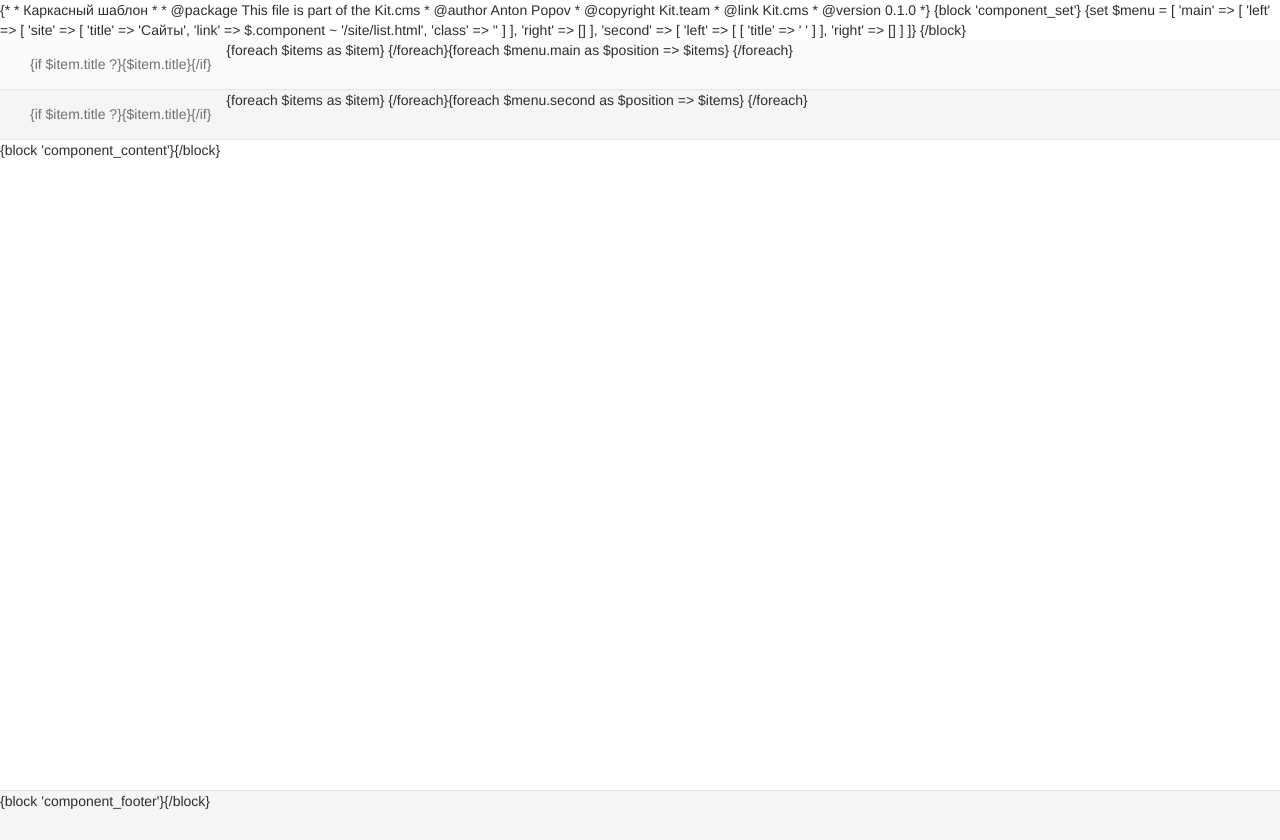
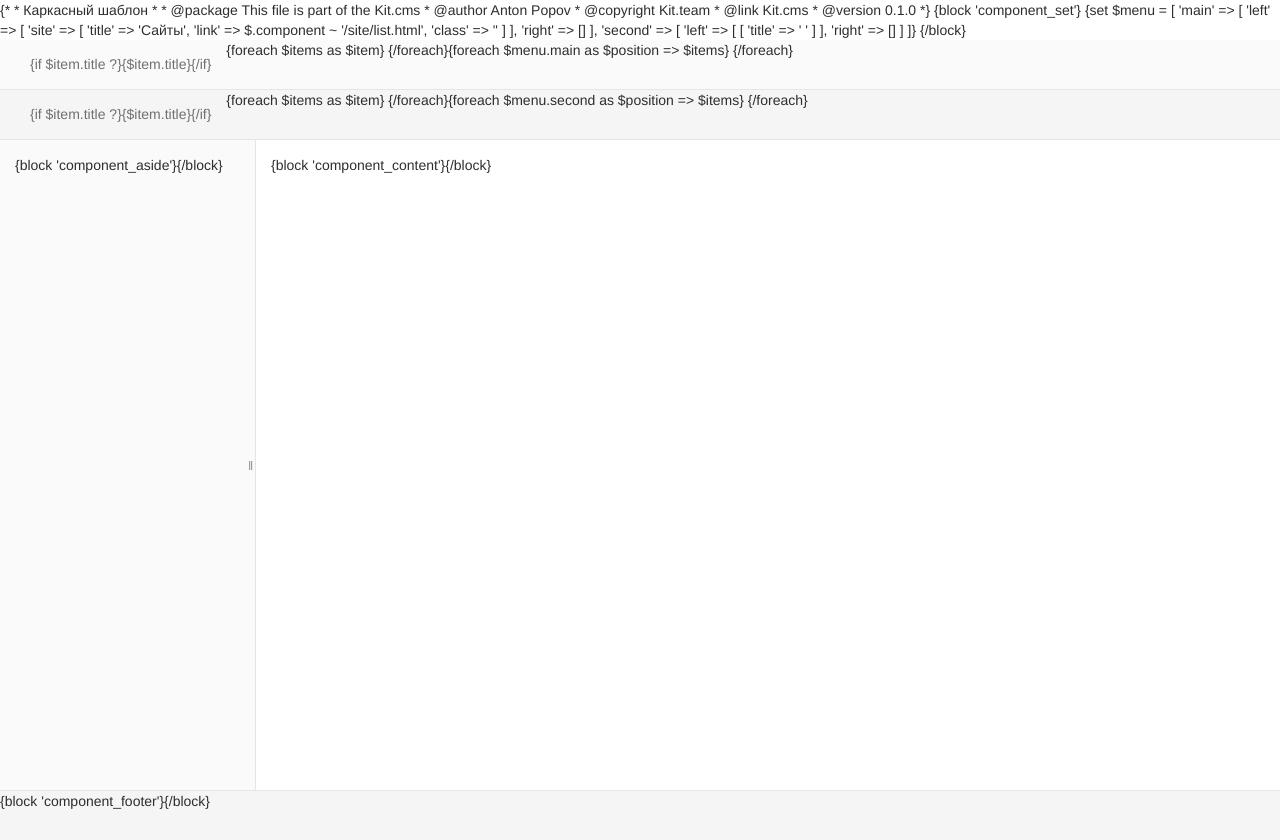
Before and after one commit to kitcms/old, a PHP site: page / in a window 1280 px wide. Run offline with PHP 8.4, Linux system fonts and the light colour scheme.

Commit message:
Стилизация панели администрирования Разбивка рабочей области на две части.

```diff
--- a/application/Components/Dashboard/Views/assets/component/css/bootstrap-theme.css
+++ b/application/Components/Dashboard/Views/assets/component/css/bootstrap-theme.css
@@ -28,6 +28,7 @@ html, body {
 .navbar-default .navbar-nav > .active > a:hover,
 .navbar-default .navbar-nav > .active > a:focus {
   color: #000000 !important;
+  font-weight: 600;
   background: transparent;
 }
 .navbar-default .navbar-nav > .active > a:after {
@@ -59,6 +60,7 @@ html, body {
 .navbar-inverse .navbar-nav > .active > a:hover,
 .navbar-inverse .navbar-nav > .active > a:focus {
   color: #1f78d1 !important;
+  font-weight: 600;
   background: transparent;
 }
 .navbar-static-top,
@@ -70,6 +72,49 @@ html, body {
   height: inherit;
   height: calc(100% - 150px);
 }
+.main .aside {
+  position: relative;
+  float: left;
+  width: 20%;
+  height: 100%;
+  background: #fafafa;
+  border-right: 1px solid #e5e5e5;
+}
+.main .aside > div {
+  height: 100%;
+  padding: 15px;
+  overflow: auto;
+}
+.main .aside > .ui-resizable-handle {
+  position: absolute;
+  top: 0px;
+  right: 0px;
+  width: 10px;
+  height: 100%;
+  padding: 0px;
+  cursor: col-resize;
+  background-repeat: no-repeat;
+  background-position: center center;
+  background-image: url(../img/resize.png);
+}
+.main .aside > .ui-resizable-handle:hover,
+.main .aside > .ui-resizable-handle:focus,
+.main .aside > .ui-resizable-handle.hover {
+  background-color: #f5f5f5;
+  width: 10px;
+  border-left: 1px solid #e5e5e5;
+}
+.main .content {
+  position: relative;
+  float: left;
+  width: 80%;
+  height: 100%;
+}
+.main .content > div {
+  height: 100%;
+  padding: 15px;
+  overflow: auto;
+}
 .footer {
   min-height: 50px;
   border-top: 1px solid #e5e5e5;
--- /dev/null
+++ b/application/Components/Dashboard/Views/assets/component/js/common.js
@@ -0,0 +1,22 @@
+(function($) {
+    /* Resizable side panel */
+    $('.main > .aside').resizable({
+        handles: 'e',
+        maxWidth: $('body').width(),
+        start: function(event, ui) {
+            next = ui.element.next(),
+            width = next.width();
+        },
+        resize: function(event, ui) {
+            right = ui.element.next();
+            width = parseInt($(this).parent().width(), 10) - parseInt(ui.size.width, 10);
+            right.width(width);
+        },
+        stop: function(event, ui) {
+            width = $(document).width(),
+            left = ui.size.width * 100 / width,
+            right = ui.element.next().width() * 100 / width;
+            $.cookie('resizable', [left, right]);
+        }
+    });
+})(jQuery);
--- a/application/Components/Dashboard/Views/index.html
+++ b/application/Components/Dashboard/Views/index.html
@@ -69,12 +69,19 @@
             </nav>
         </header>
         <div class="main">
-            {block 'component_content'}{/block}
+            <aside class="aside" role="aside">
+                <div>{block 'component_aside'}{/block}</div>
+            </aside>
+            <section class="content" role="content">
+                <div>{block 'component_content'}{/block}</div>
+            </div>
         </div>
         <footer class="footer">
             {block 'component_footer'}{/block}
         </footer>
         <script src="{$.component}/assets/jquery/jquery.min.js"></script>
+        <script src="{$.component}/assets/jquery-ui/jquery-ui.min.js"></script>
         <script src="{$.component}/assets/bootstrap/js/bootstrap.min.js"></script>
+        <script src="{$.component}/assets/component/js/common.js"></script>
     </body>
 </html>
```
Also changed, not shown: application/Components/Dashboard/Views/site/list.html (+22 -1 lines), application/Components/Dashboard/Views/assets/component/img/resize.png (added).
